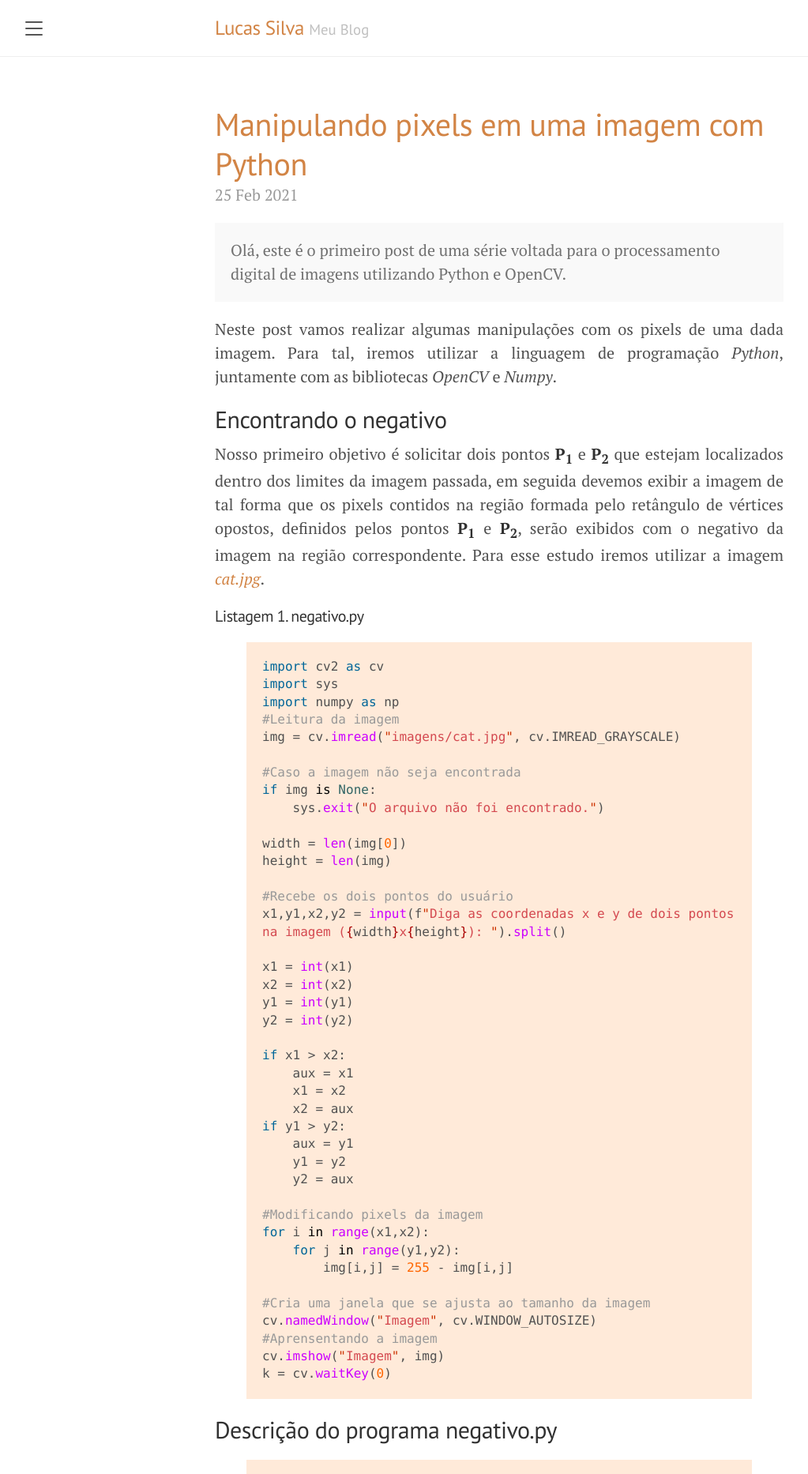
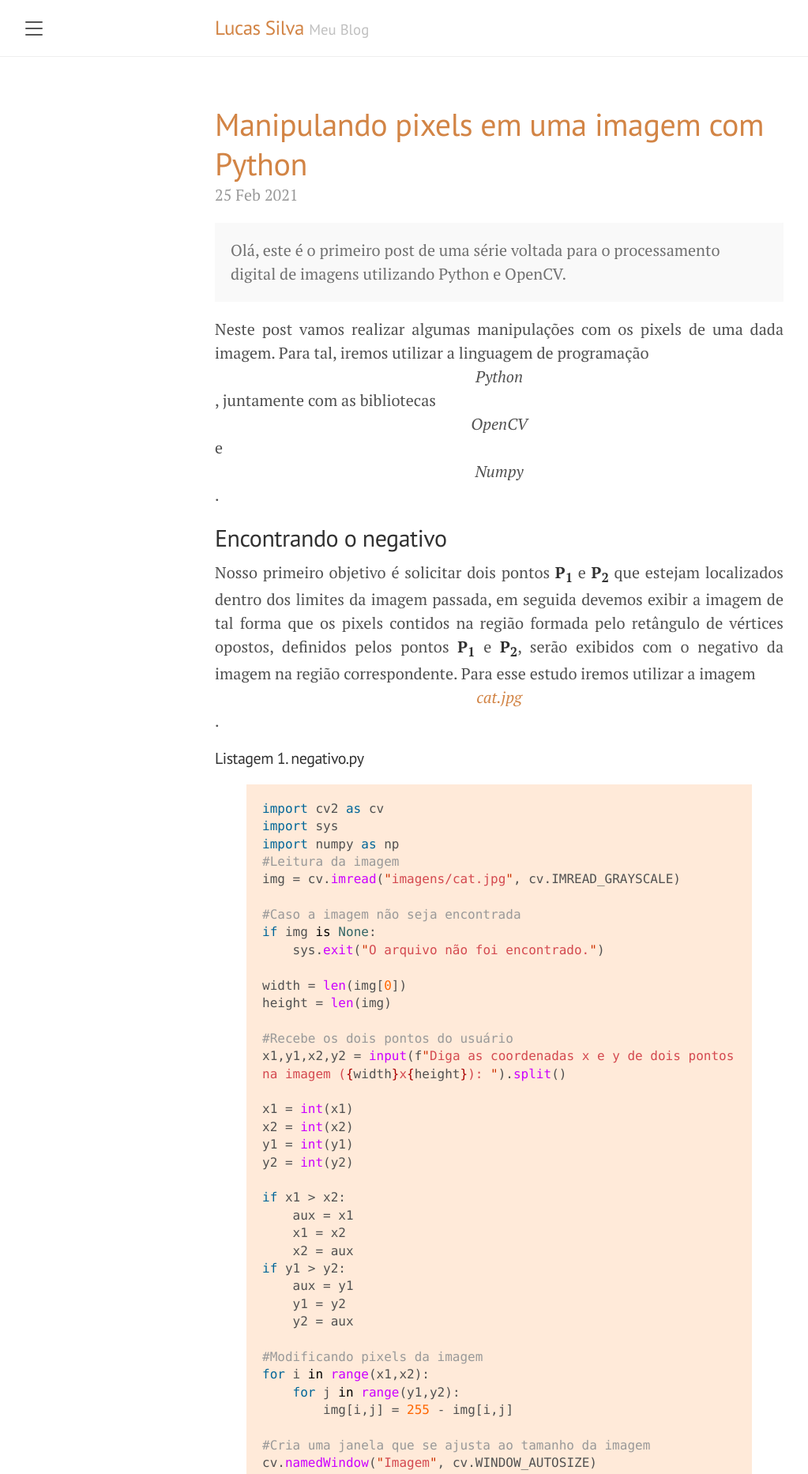
Before and after one commit to lucasamds/lucasamds.github.io, a Jekyll site: the page built from index.html, in a window 1280 px wide. Shown: the top 1866 px of the page at 79% size, without its empty margins (8-1031 px from the left). Built offline with Jekyll 4.4.1, drawn with Linux system fonts in a browser that asks for light colours; the list of posts is cut into pages by our own code.

Commit message:
Update poole.css

```diff
--- a/public/css/poole.css
+++ b/public/css/poole.css
@@ -235,6 +235,11 @@ img {
   border-radius: 5px;
 }
 
+em {
+    margin-left: auto;
+    margin-right: auto;
+    display: table;
+}
 /* Tables */
 table {
   margin-bottom: 1rem;
```
